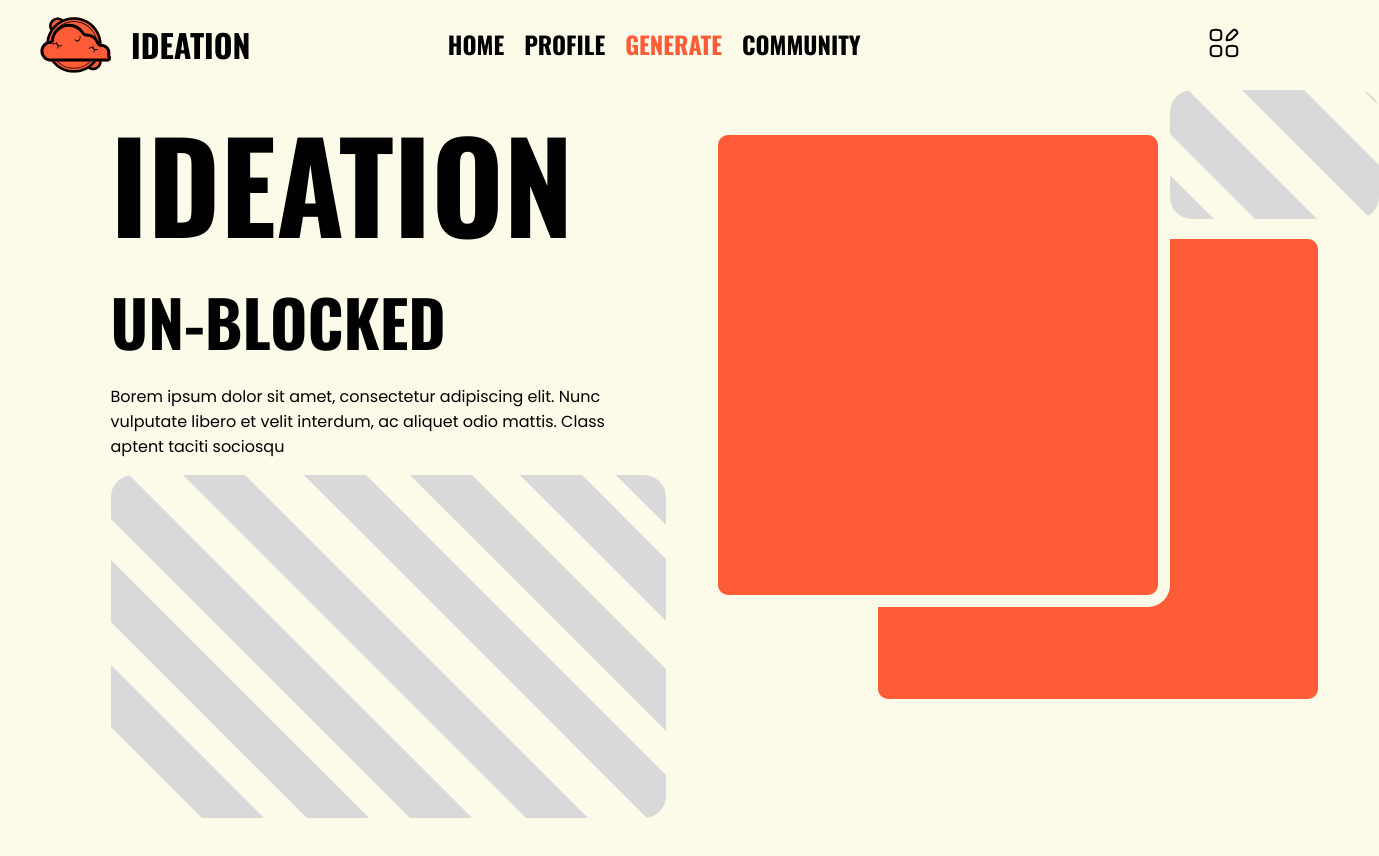
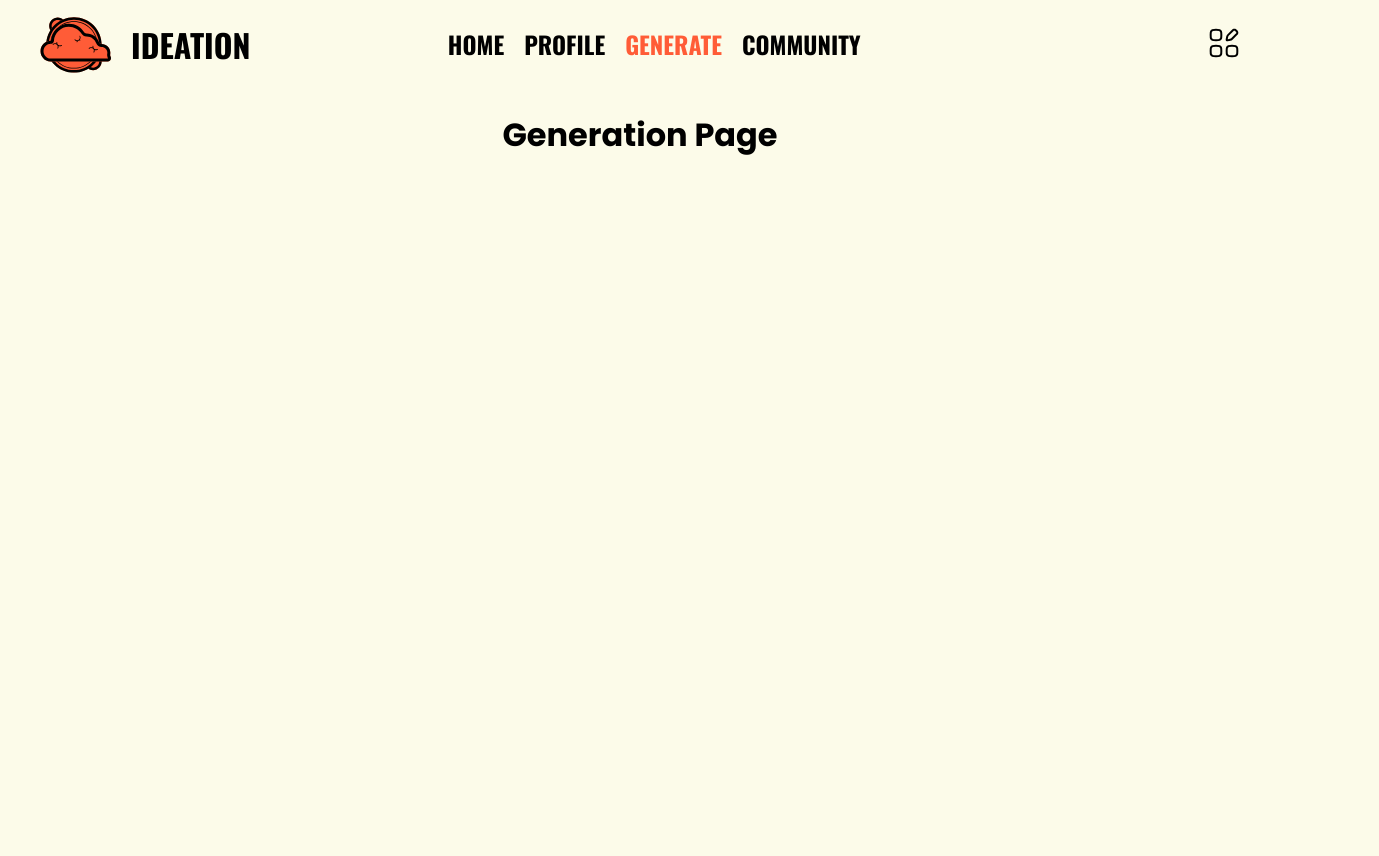
Before and after one commit to Ungerer221/Ideation-Term4-Project, a React (Create React App) app in the folder my-app/: page /generate in a window 1280 px wide. Shown: the top 856 px of the page, 1379 px wide, since content can reach past the window. After the commit the page ends 800 px from the top, so only its background shows below. Built offline with nearby package versions, Linux system fonts and the light colour scheme.

Commit message:
Setting up pages

```diff
--- a/my-app/src/App.js
+++ b/my-app/src/App.js
@@ -13,6 +13,8 @@
 // Page imports
 import Homepage from './pages/Homepage/Homepage';
 import CommunityPage from './pages/CommunityPage/CommunityPage';
+import ProfilePage from './pages/profilePage/ProfilePage';
+import GeneratePage from './pages/generatePage/GeneratePage';
 
 // import components
 import Navbar from './components/navbar/Navbar';
@@ -47,9 +49,9 @@
       {showNavbar && <Navbar />}
       <div>
         <Routes>
-          <Route path="/home" element={<Homepage />}></Route>
-          <Route path="/profile" element={<Homepage />}></Route>
-          <Route path="/generate" element={<Homepage />}></Route>
+          <Route path="/" element={<Homepage />}></Route>
+          <Route path="/profile" element={<ProfilePage />}></Route>
+          <Route path="/generate" element={<GeneratePage />}></Route>
           <Route path="/community" element={<CommunityPage />}></Route>
 
         </Routes>
--- a/my-app/src/components/navbar/Navbar.jsx
+++ b/my-app/src/components/navbar/Navbar.jsx
@@ -24,9 +24,9 @@
             </div>
             {/* router con */}
             <div className={styles.routeNavCon}>
-                <div className={styles.navTab} onClick={() => navigate("/home")}>
+                <div className={styles.navTab} onClick={() => navigate("/")}>
                     <div
-                        className={`${styles["textWrapperTab"]} ${isActive("/home") ? styles.active : ""}`}
+                        className={`${styles["textWrapperTab"]} ${isActive("/") ? styles.active : ""}`}
                     >HOME</div>
                 </div>
                 <div className={styles.navTab} onClick={() => navigate("/profile")}>
--- /dev/null
+++ b/my-app/src/pages/generatePage/GeneratePage.jsx
@@ -0,0 +1,11 @@
+import React from "react";
+import styles from './GeneratePageStyle.module.scss'
+
+function GeneratePage (){
+    return(
+        <div className={styles.GeneratePageMainContainer}>
+            <h1>Generation Page</h1>
+        </div>
+    )
+}
+export default GeneratePage
--- /dev/null
+++ b/my-app/src/pages/generatePage/GeneratePageStyle.module.scss
@@ -0,0 +1,8 @@
+
+
+.GeneratePageMainContainer{
+    display: flex;
+    justify-content: center;
+    align-items: center;
+    font-family: "Poppins", sans-serif;
+}
--- /dev/null
+++ b/my-app/src/pages/profilePage/ProfilePage.jsx
@@ -0,0 +1,12 @@
+import React from "react";
+import styles from './ProfilePageStyle.module.scss'
+
+function ProfilePage() {
+
+    return (
+        <div className={styles.ProfilePageMainContainer}>
+            <h1>Profile Page</h1>
+        </div>
+    )
+}
+export default ProfilePage
--- /dev/null
+++ b/my-app/src/pages/profilePage/ProfilePageStyle.module.scss
@@ -0,0 +1,8 @@
+
+
+.ProfilePageMainContainer{
+    display: flex;
+    justify-content: center;
+    align-items: center;
+    font-family: "Poppins", sans-serif;
+}
```
